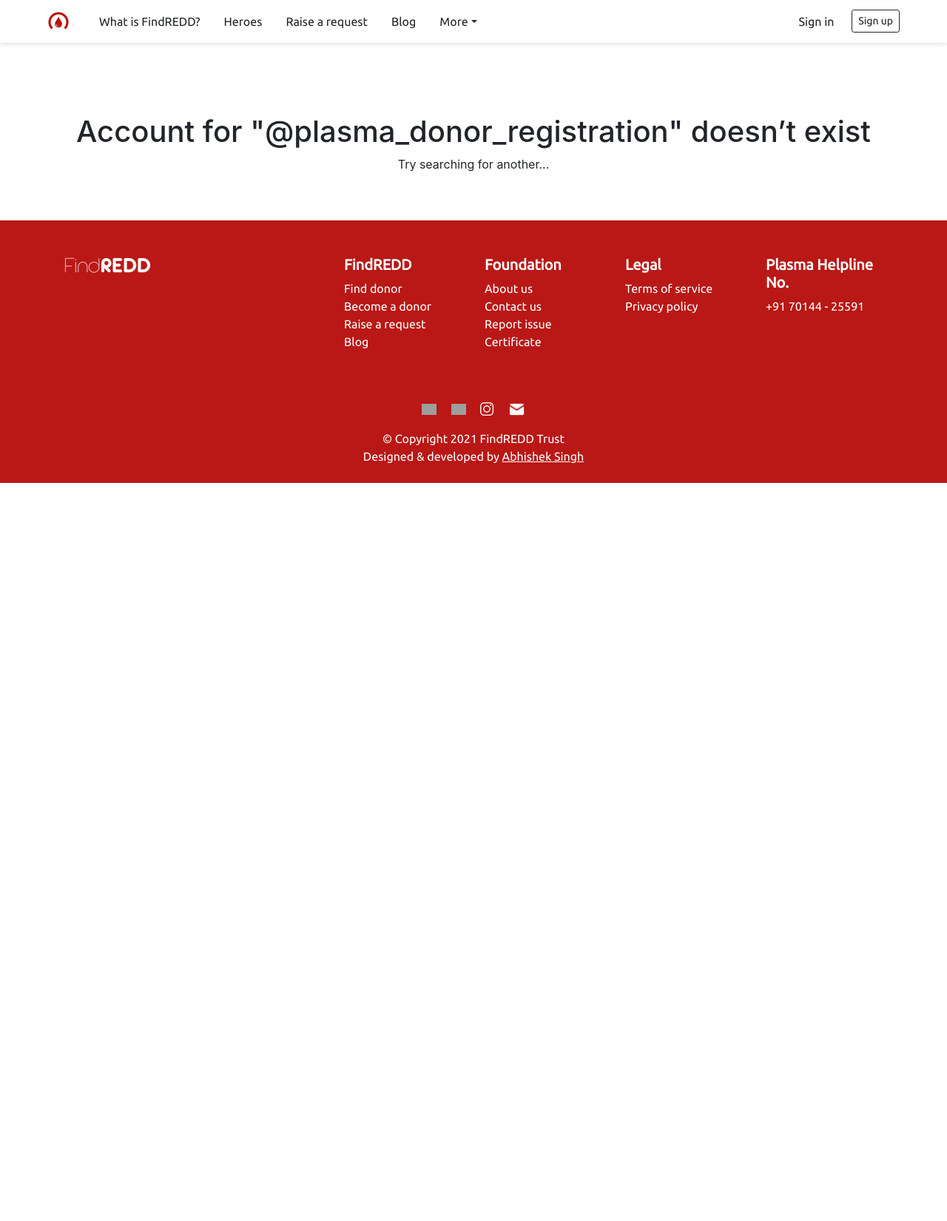
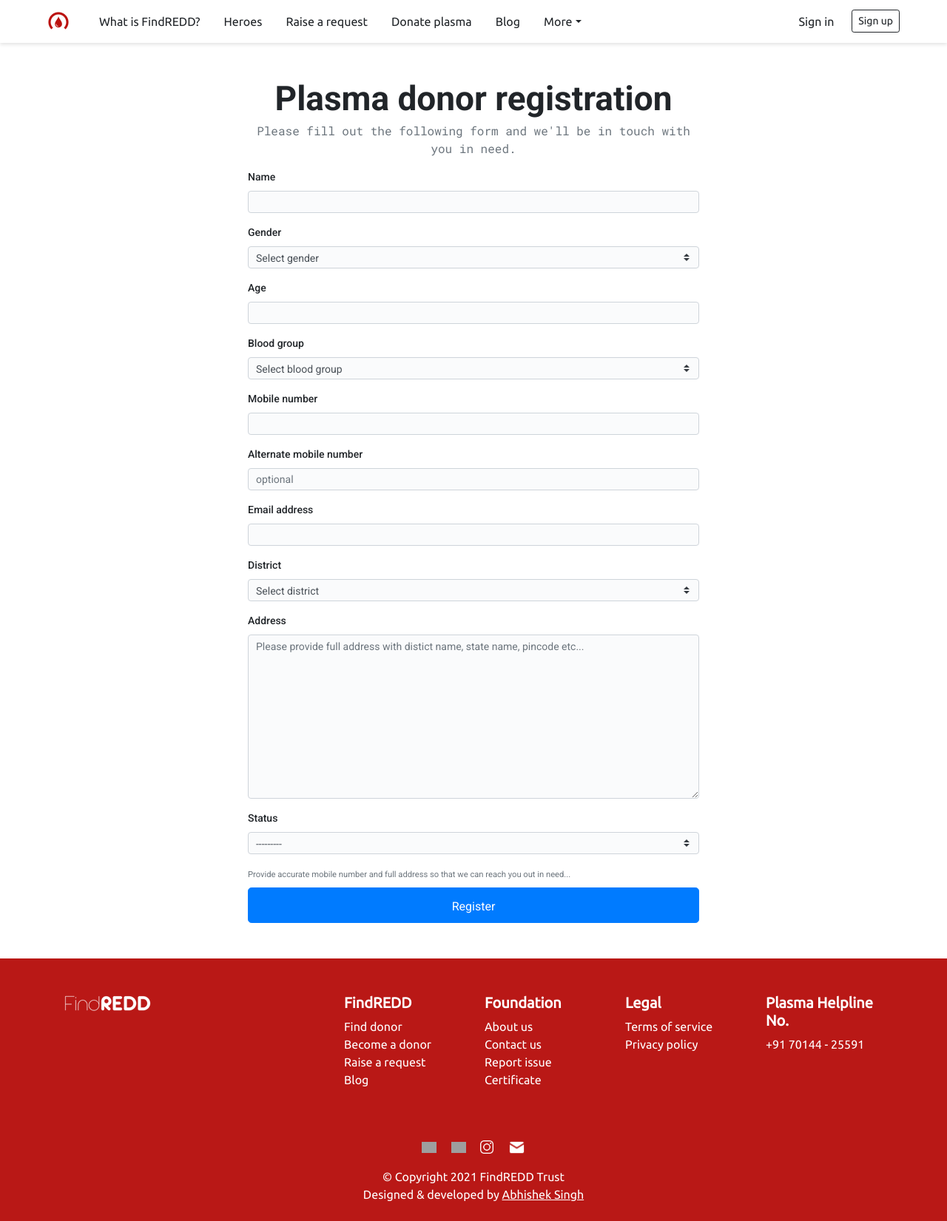
Before and after one commit to findredd/findredd, a Django app: page /plasma_donor_registration/ in a window 1280 px wide. Shown: the whole page at 74% size. Before the commit the page ends 653 px from the top, so only its background shows below. Run offline with Django 3.2, Linux system fonts and the light colour scheme; some libraries are stand-ins or nearby versions; grey boxes are pictures that could not be loaded.

Commit message:
Added plasma donor feature

```diff
--- a/main/forms.py
+++ b/main/forms.py
@@ -8,7 +8,8 @@
     UserConfig,
     UserIssue,
     UserMessage,
-    BloodRequest )
+    BloodRequest,
+    PlasmaDonor, )
 
 from django.contrib.auth.models import User
 
@@ -255,3 +256,14 @@
         super().__init__(*args, **kwargs)
         self.fields['hospital_address'].widget.attrs.update(placeholder='Please provide full address of hospital with distict name, state name, pincode etc...')
         self.fields['alternate_mobile_number'].widget.attrs.update(placeholder='optional')
+
+
+class plasma_donor_registration_form(forms.ModelForm):
+    class Meta:
+        model = PlasmaDonor
+        fields = ["name", "gender", "age", "blood_group", "mobile_number", "alternate_mobile_number", "email_address", "district", "address", "status"]
+
+    def __init__(self, *args, **kwargs):
+        super().__init__(*args, **kwargs)
+        self.fields['address'].widget.attrs.update(placeholder='Please provide full address with distict name, state name, pincode etc...')
+        self.fields['alternate_mobile_number'].widget.attrs.update(placeholder='optional')
--- a/main/models.py
+++ b/main/models.py
@@ -3,6 +3,8 @@
 
 from django.core.validators import MinLengthValidator, MinValueValidator
 from main.validators import MinAgeValidator
+
+from multiselectfield import MultiSelectField
 
 
 DISTRICT_CHOICES = [
@@ -752,6 +754,12 @@
     ('Not available', 'Not available'),
 ]
 
+GENDER_CHOICES = [
+    (None, 'Select gender'),
+    ('Male', 'Male'),
+    ('Female', 'Female'),
+    ('Other', 'Other'),
+]
 
 class UserDetail(models.Model):
     username = models.OneToOneField(User, on_delete=models.CASCADE)
@@ -863,3 +871,28 @@
     blood_group_required = models.CharField(max_length=8, choices=BLOOD_GROUP_CHOICES)
     units_required = models.IntegerField(validators=[MinValueValidator(1, 'No. of units should be greater than or equal to 1')])
     created_at = models.DateTimeField(auto_now_add=True)
+
+
+class PlasmaDonor(models.Model):
+
+    STATUS_CHOICES = [
+        ('Tested Covid +ve in last 120 days', 'Tested Covid +ve in last 120 days'),
+        ('Took covid vaccine recently', 'Took Covid vaccine recently'),
+        ('Have thyroid', 'Have thyroid'),
+        ('Weigh 55 kgs or above', 'Weigh 55 kgs or above'),
+        ('Completly recovered', 'Completly recovered'),
+        ('Received plasma from other person', 'Received plasma from other person'),
+        ('Have diabetes or High BP', 'Have diabetes or High BP'),
+    ]
+
+    name = models.CharField(max_length=50)
+    gender = models.CharField(max_length=6, choices=GENDER_CHOICES)
+    age = models.IntegerField(validators=[MinValueValidator(18, 'Minimum age should be 18')])
+    blood_group = models.CharField(max_length=3, blank=True, null=True, choices=BLOOD_GROUP_CHOICES)
+    mobile_number = models.CharField(max_length=10, validators=[MinLengthValidator(10, 'Mobile number must be of 10 digits')])
+    alternate_mobile_number = models.CharField(max_length=10, null=True, blank=True, validators=[MinLengthValidator(10, 'Mobile number must be of 10 digits')])
+    email_address = models.EmailField()
+    district = models.CharField(max_length=40, choices=DISTRICT_CHOICES)
+    address = models.TextField()
+    status = MultiSelectField(choices=STATUS_CHOICES)
+    created_at = models.DateTimeField(auto_now_add=True)
--- a/main/templates/main/index.html
+++ b/main/templates/main/index.html
@@ -229,6 +229,7 @@
             <li class="nav-item ml-2 ml-lg-3"><a href="{% url 'index' %}#what_is_findredd?" class="nav-link">What is FindREDD?</a></li>
             <li class="nav-item ml-2 ml-lg-3"><a href="{% url 'index' %}#heroes" class="nav-link">Heroes</a></li>
             <li class="nav-item ml-2 ml-lg-3"><a href="{% url 'raise_a_request' %}" class="nav-link">Raise a request</a></li>
+            <li class="nav-item ml-2 ml-lg-3"><a href="{% url 'plasma_donor' %}" class="nav-link">Donate plasma</a></li>
             <li class="nav-item ml-2 ml-lg-3"><a href="{% url 'blog-index' %}" class="nav-link">Blog</a></li>
 
             <li class="nav-item dropdown ml-2 ml-lg-3"><a class="nav-link dropdown-toggle" href="#" id="navbardrop" data-toggle="dropdown">More</a>
@@ -721,6 +722,13 @@
     <a href="{% url 'raise_a_request' %}" class="btn btn-outline-primary mt-3 px-4 py-1">Raise a request</a>
 </div>
 
+<!-- Plasma Donor Registration Section -->
+<div class="container-lg py-5 text-center">
+    <h1>Donate Plasma</h1>
+    <h2>Help patients in need and serve humanity.</h2>
+    <a href="{% url 'plasma_donor' %}" class="btn btn-outline-primary mt-3 px-4 py-1">Plasma donor registration</a>
+</div>
+
 
 <!-- App Download Section -->
 <div class="container-lg py-5">
--- /dev/null
+++ b/main/templates/main/plasma_donor.html
@@ -0,0 +1,81 @@
+{% extends 'main/index.html' %}
+{% load static %}
+{% load crispy_forms_tags %}
+
+{% block css %}
+    <link rel="stylesheet" href="{% static 'main/style.css' %}">
+    <link rel="stylesheet" href="{% static 'main/form.css' %}">
+{% endblock %}
+
+{% block title %}FindREDD | Plasma donor registration {% endblock %}
+
+{% block style %}
+<style>
+
+    .container-sm h1 {
+        font-family: 'Roboto', sans-serif;
+        font-size: 46px;
+        font-weight: 700;
+    }
+
+    #div_id_status {
+        display: table;
+        width: 100%;
+    }
+
+    #div_id_status div {
+        display: table-row;
+        vertical-align: middle;
+    }
+
+    .form-check-input {
+        margin-left: 2px;
+    }
+
+    .form-check-label {
+        display: inline-block;
+        vertical-align: -3px;
+        margin-left: 25px;
+    }
+
+    @media screen and (max-width: 768px) {
+        h1 {
+            display: none;
+        }
+    }
+
+</style>
+{% endblock %}
+
+
+<!-- Plasma Donor Registration Section -->
+{% block main-content %}
+
+{% if messages %}
+    {% for message in messages %}
+        <div class="container-fluid alert alert-{{ message.tags }}">
+            <div class="container message">
+                <button type="button" class="close" data-dismiss="alert">&times;</button>
+                <span id="id_message">{{ message }}</span>
+            </div>
+        </div>
+    {% endfor %}
+{% endif %}
+
+<div class="container-sm user-form-section py-5">
+    <h1 class="text-center">Plasma donor registration</h1>
+
+    <p class="text-muted mt-n4 mt-md-n1 text-center" style="font-family: 'Roboto Mono', monospace;">Please fill out the following form and we'll be in touch with you in need.</p>
+
+    <div class="user-form">
+        <form method="POST">
+            {% csrf_token %}
+            {{ form|crispy }}
+            <small class="text-muted">Provide accurate mobile number and full address so that we can reach you out in need...</small>
+            <button type="submit" name="submit" class="btn btn-primary btn-block btn-lg mt-2"><small>Register</small></button>
+        </form>
+    </div>
+
+</div>
+
+{% endblock %}
--- a/main/urls.py
+++ b/main/urls.py
@@ -7,6 +7,7 @@
 urlpatterns = [
     path('', main_views.index, name='index'),
     path('raise_a_request/', main_views.raise_a_request, name='raise_a_request'),
+    path('plasma_donor_registration/', main_views.plasma_donor, name='plasma_donor'),
     path('report_issue/', main_views.report_issue, name='report_issue'),
     path('team/', main_views.team, name='team'),
     path('about_us/', main_views.about_us, name="about_us"),
--- a/main/views.py
+++ b/main/views.py
@@ -24,7 +24,8 @@
     user_message_form,
     user_complete_profile_info_form,
     certificate_search_form,
-    blood_request_form, )
+    blood_request_form,
+    plasma_donor_registration_form, )
 
 from main.models import (
     Certificate,
@@ -533,6 +534,20 @@
     return render(request, 'main/raise_a_request.html', context)
 
 
+def plasma_donor(request):
+    form = plasma_donor_registration_form(request.POST or None)
+
+    if form.is_valid():
+        form.save()
+
+        messages.success(request, 'Registration has been successfull.')
+
+        return redirect('plasma_donor')
+
+    context = {'form': form}
+    return render(request, 'main/plasma_donor.html', context)
+
+
 def terms_of_service(request):
     return render(request, 'main/terms_of_service.html')
 
```
Also changed, not shown: main/admin.py (+8 -1 lines), main/migrations/0002_auto_20210421_0104.py, main/migrations/0003_alter_userpicture_uploaded_at.py (deleted).
